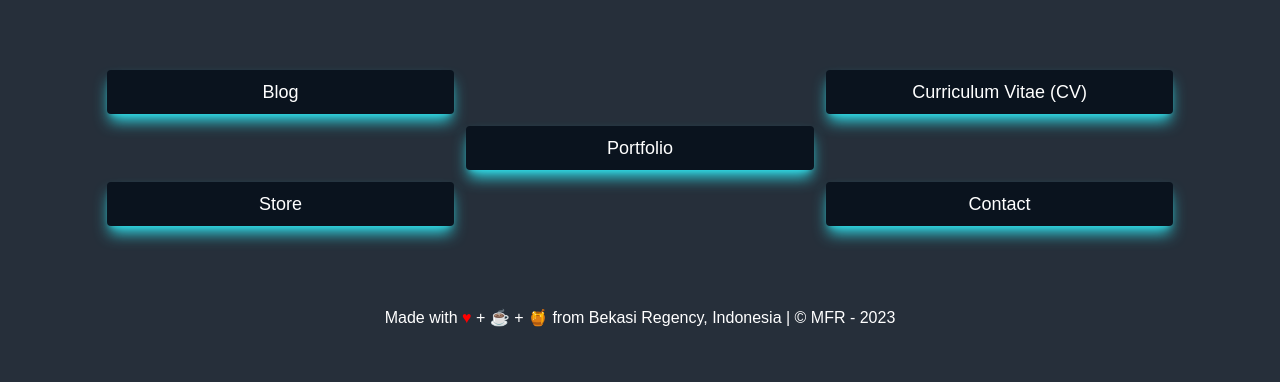
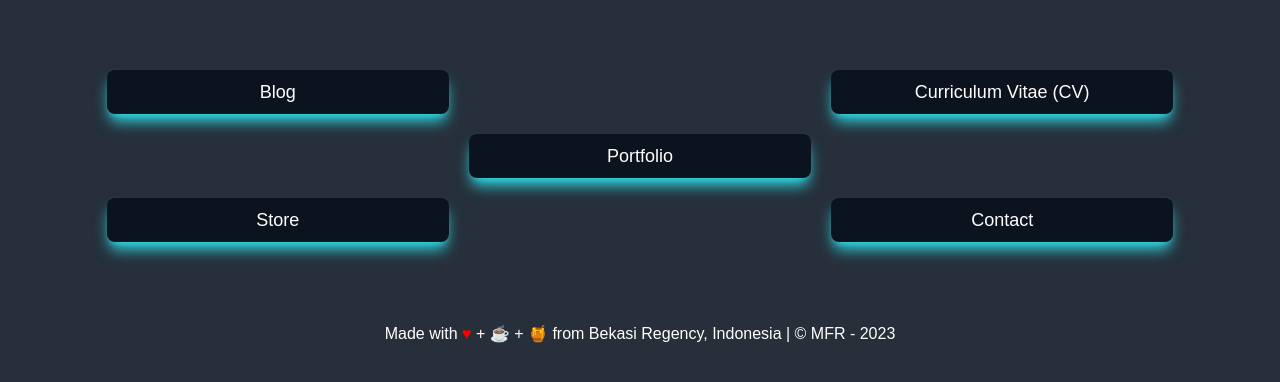
Before and after one commit to mfathurr/mfathurr.github.io, a website: page index.html in a window 1280 px wide. Shown: the part 186-568 px from the top of the page. Drawn offline with Linux system fonts and the light colour scheme; a web font is replaced by a local one.

Commit message:
Redesign layout lg

```diff
--- a/assets/css/main.css
+++ b/assets/css/main.css
@@ -3,5 +3,5 @@
 @tailwind utilities;
 
 .btn-main {
-  @apply w-full sm:col-span-full  inline-block bg-btn-color rounded shadow-lg shadow-shdw-color px-8 py-4 md:py-2 md:px-2 mx-auto my-2 sm:my-0;
+  @apply w-full sm:col-span-full inline-block bg-btn-color rounded shadow-lg shadow-shdw-color px-8 py-4 md:py-2 md:px-2 mx-auto my-2 sm:my-0 rounded-lg select-none;
 }
--- a/index.html
+++ b/index.html
@@ -22,7 +22,7 @@
     />
   </head>
   <body class="box-border bg-main-color text-white">
-    <header class="my-10 sm:my-20">
+    <header class="m-10 sm:my-20">
       <h1 class="text-4xl sm:text-5xl text-center">Muhammad Fathur Rachman</h1>
       <h3 class="text-xl sm:text-2xl my-4 text-center">
         Software Engineer, IT Support, Blogger, Raw Honey Seller
@@ -31,7 +31,7 @@
 
     <main class="my-20">
       <div
-        class="w-2/3 sm:w-3/4 md:w-5/6 mx-auto grid sm:grid-cols-2 sm:grid-rows-2 md:grid-cols-3 md:grid-rows-3 gap-5 sm:gap-x-7 sm:gap-y-9 md:gap-3 text-center md:text-lg"
+        class="w-2/3 sm:w-3/4 md:w-5/6 mx-auto grid sm:grid-cols-2 sm:grid-rows-2 md:grid-cols-3 md:grid-rows-3 gap-5 sm:gap-x-7 sm:gap-y-9 md:gap-3 lg:gap-5 text-center md:text-lg"
       >
         <a
           href="https://mfathurr.hashnode.dev"
@@ -51,7 +51,7 @@
       </div>
     </main>
 
-    <footer class="text-center">
+    <footer class="m-10 text-center">
       Made with <span>&hearts;</span> + ☕ + 🍯 from Bekasi Regency, Indonesia |
       &copy; MFR - 2023
     </footer>
```
Also changed, not shown: assets/css/style.css.
